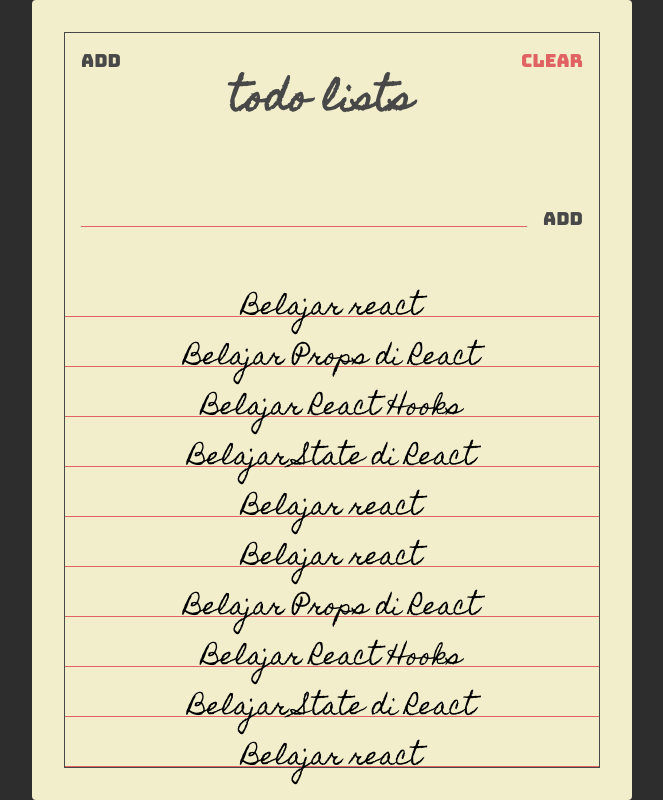
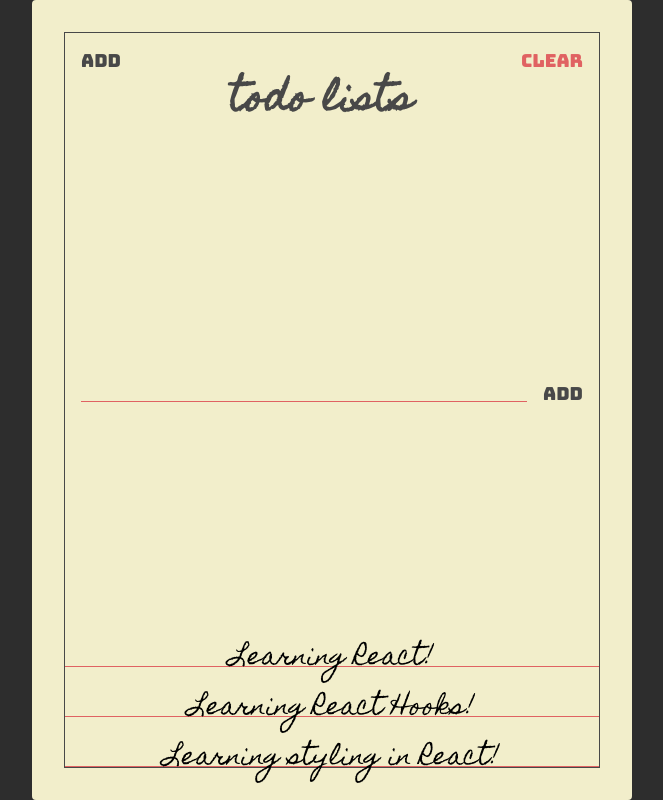
Before and after one commit to jaka-sketch/react-todolist, a React (Create React App) app: page / in a window 1280 px wide. Shown: the whole page, without its empty margins (308-971 px from the left). Built offline with nearby package versions, Linux system fonts and the light colour scheme.

Commit message:
merefactor todos dan todolist component

```diff
--- a/src/components/Todos.jsx
+++ b/src/components/Todos.jsx
@@ -1,41 +1,9 @@
 import React from "react";
+import PropTypes from "prop-types";
 
 import Todo from "./Todo";
 
-const Todos = () => {
-  const todos = [
-    {
-      text: "Belajar react"
-    },
-    {
-      text: "Belajar Props di React"
-    },
-    {
-      text: "Belajar React Hooks"
-    },
-    {
-      text: "Belajar State di React"
-    },
-    {
-      text: "Belajar react"
-    },
-    {
-      text: "Belajar react"
-    },
-    {
-      text: "Belajar Props di React"
-    },
-    {
-      text: "Belajar React Hooks"
-    },
-    {
-      text: "Belajar State di React"
-    },
-    {
-      text: "Belajar react"
-    }
-  ];
-
+const Todos = ({ todos }) => {
   return (
     <section className="Todos">
       {todos.map((todo) => {
@@ -45,4 +13,12 @@
   );
 };
 
+Todos.propTypes = {
+  todos: PropTypes.arrayOf(
+    PropTypes.shape({
+      text: PropTypes.string
+    })
+  )
+};
+
 export default Todos;
--- a/src/pages/TodoList.jsx
+++ b/src/pages/TodoList.jsx
@@ -1,4 +1,4 @@
-import React from "react";
+import React, { useState } from "react";
 
 import Paper from "../components/Paper";
 import Header from "../components/Header";
@@ -6,11 +6,17 @@
 import Todos from "../components/Todos";
 
 const TodoList = () => {
+  const [todos, setTodos] = useState([
+    { text: "Learning React!" },
+    { text: "Learning React Hooks!" },
+    { text: "Learning styling in React!" }
+  ]);
+
   return (
     <Paper>
       <Header />
       <TodoForm />
-      <Todos />
+      <Todos todos={todos} />
     </Paper>
   );
 };
```
